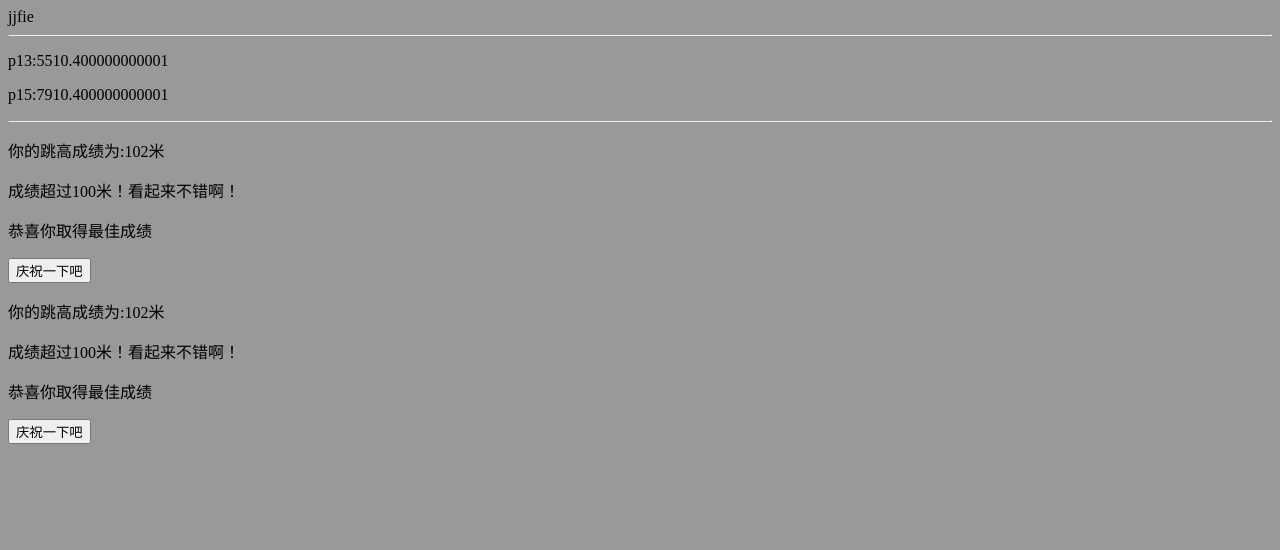
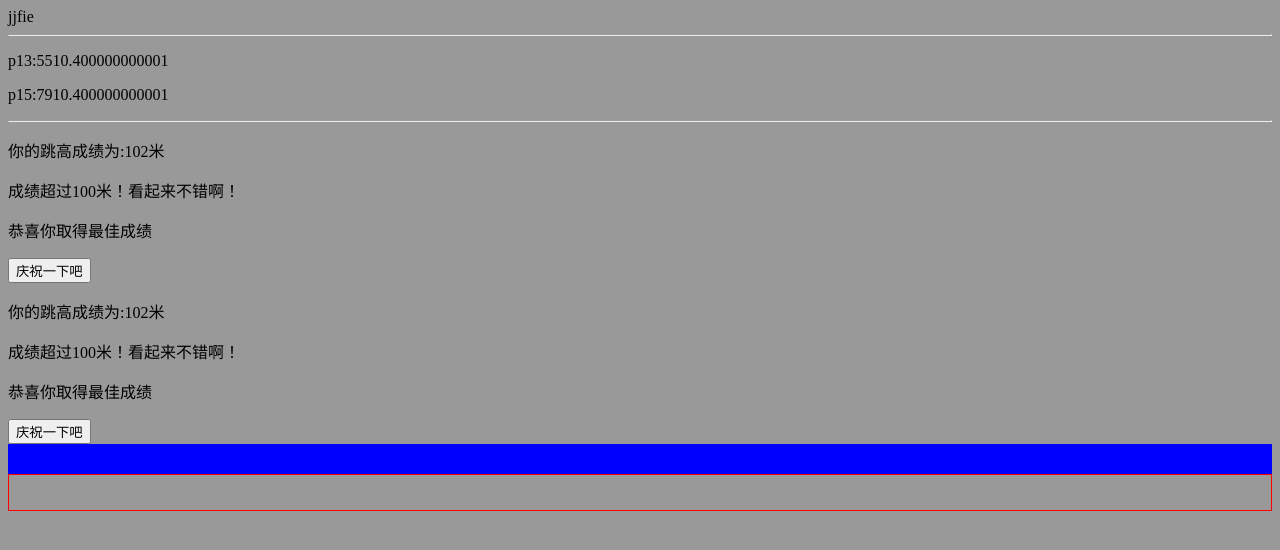
Before and after one commit to liaowd/vue-test, a plain HTML site: page vue模板.html in a window 1280 px wide. Drawn offline with Linux system fonts and the light colour scheme.

Commit message:
v-bind 绑定类/绑定样式

```diff
--- a/css/index.css
+++ b/css/index.css
@@ -4,3 +4,12 @@
 .banner ul li {
     float: left;
 }
+
+.blue{
+	background-color:blue;
+	height:30px;
+}
+.green{
+	background-color:green;
+	height:50px;
+}
--- a/js/index.js
+++ b/js/index.js
@@ -44,7 +44,7 @@ var Tiao=new Vue({
 })
 
 
-// 绑定了计算属性，自动变化，不用手动调用函数。
+// ***************绑定了计算属性，自动变化，不用手动调用函数。
 var Niu2={
 	result:102,
 	higher100:false,
@@ -59,16 +59,31 @@ var Niu2={
 	}
 
 }
-
 var Tiao2= new Vue({
 	el:"#tiaogao2",
 	data:Niu2,
 	computed:{
 		higher100:function(){
-			return	this.result>100?this.higher100=true:this.higher100=false;
+			// return	this.result>100?this.higher100=true:this.higher100=false;
+			return	this.result>100||false;
 		}
 	},
 
 })
 
-// *****************************************************************
+// **********绑定类  绑定内联样式*****************************************************
+var Bg={
+	"blue":true,
+	"green":false
+}
+var Hg={
+	"height":"35px",
+	"border":"1px solid red"
+}
+var CSbind=new Vue({
+	el:".lei",
+	data:{
+		Bg:Bg,
+		Hg:Hg
+	}
+})
--- a/vue模板.html
+++ b/vue模板.html
@@ -7,7 +7,7 @@
     <!--<link href="css/bootstrap.css" rel="stylesheet" type="text/css"/>-->
     <!--<script src="js/jquery-1.11.3.js" type="text/javascript"></script>-->
     <!--<script src="js/bootstrap.js"></script>-->
-    <!--<link href="css/index.css" rel="stylesheet" type="text/css"/>-->
+    <link href="css/index.css" rel="stylesheet" type="text/css"/>
     <script src="zepto-1.1.6/src/zepto.js"></script>
     <script src="zepto-1.1.6/src/event.js"></script>
     <script src="zepto-1.1.6/src/touch.js"></script>
@@ -44,7 +44,11 @@
     <button @click="qingzhu">庆祝一下吧</button>
 </div>
 
-
+<!-- 类的绑定和内联样式的绑定 -->
+<div class="lei">
+    <div id="bgChange" v-bind:class="Bg"></div>
+    <div id="hgChange" v-bind:style="Hg"></div>
+</div>
 
 
 
```
